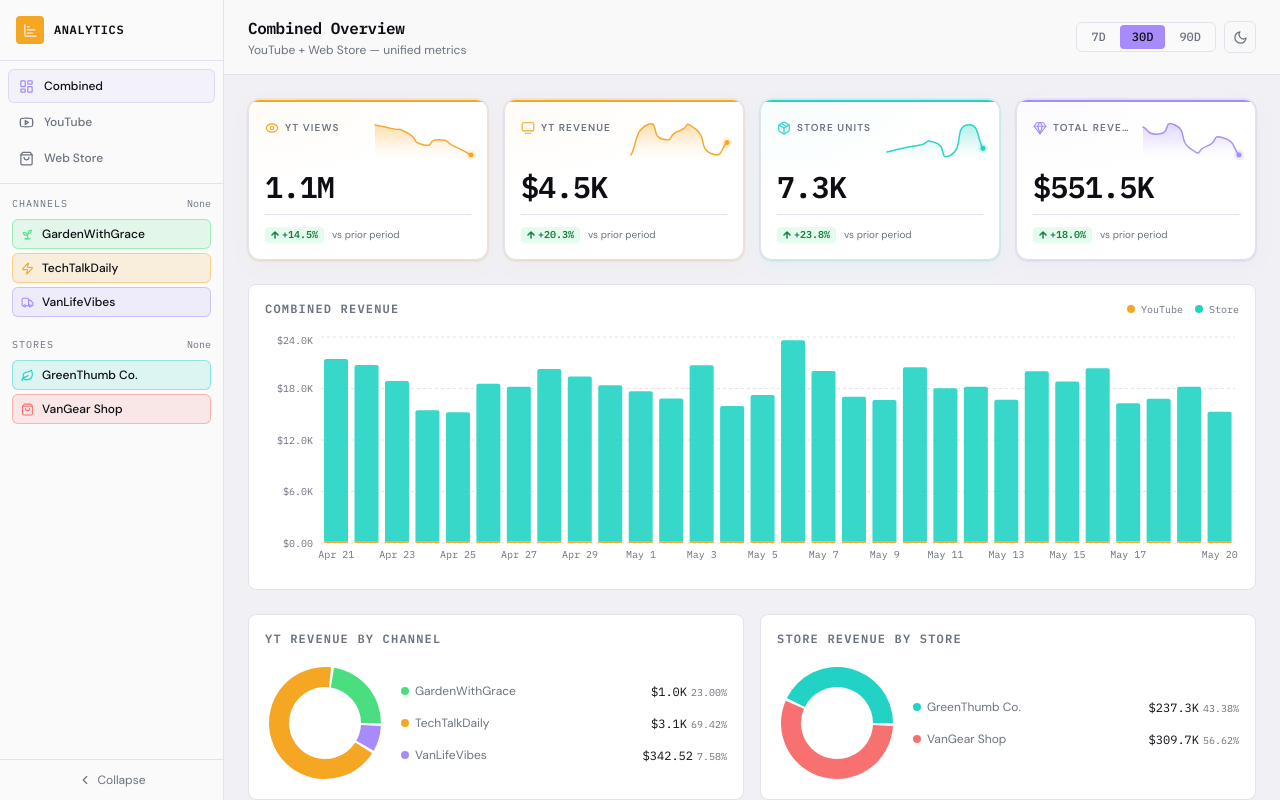
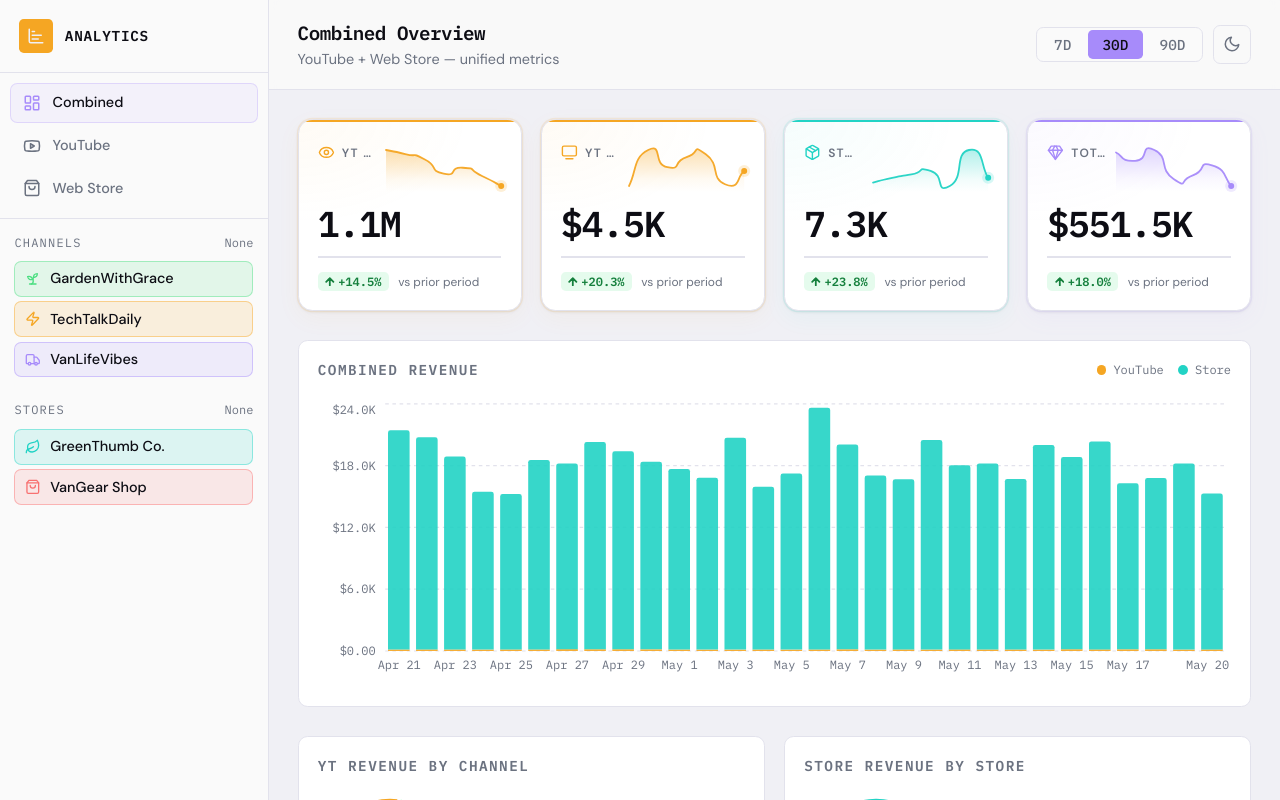
Before and after one commit to joshua0006/analytics-dashboard, a React (Vite) app: page /combined in a window 1280 px wide. Shown: the top 800 px of the page. Built offline with nearby package versions, Linux system fonts and the light colour scheme.

Commit message:
add 1.2 zoom by default

```diff
--- a/src/index.css
+++ b/src/index.css
@@ -34,6 +34,10 @@
   --accent-combined: #a78bfa;
 }
 
+html {
+  zoom: 1.2;
+}
+
 * {
   box-sizing: border-box;
 }
```
